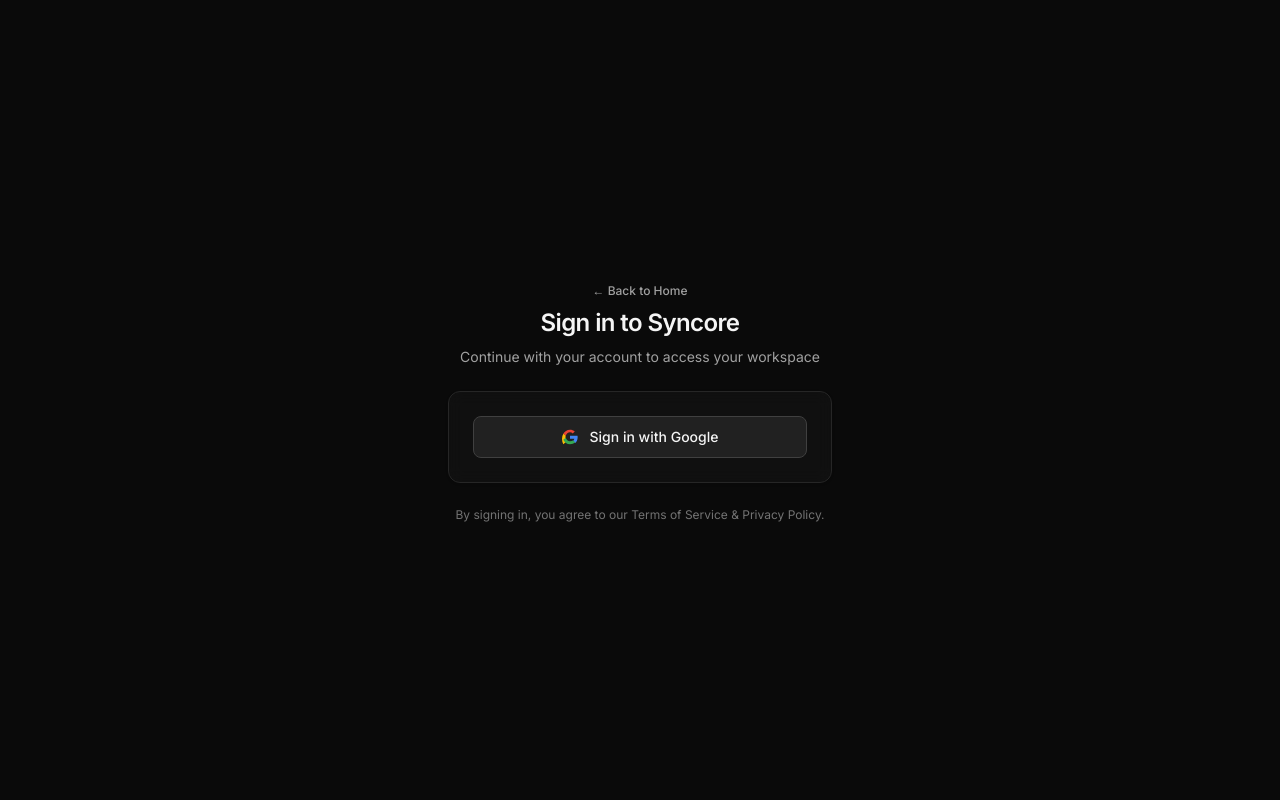
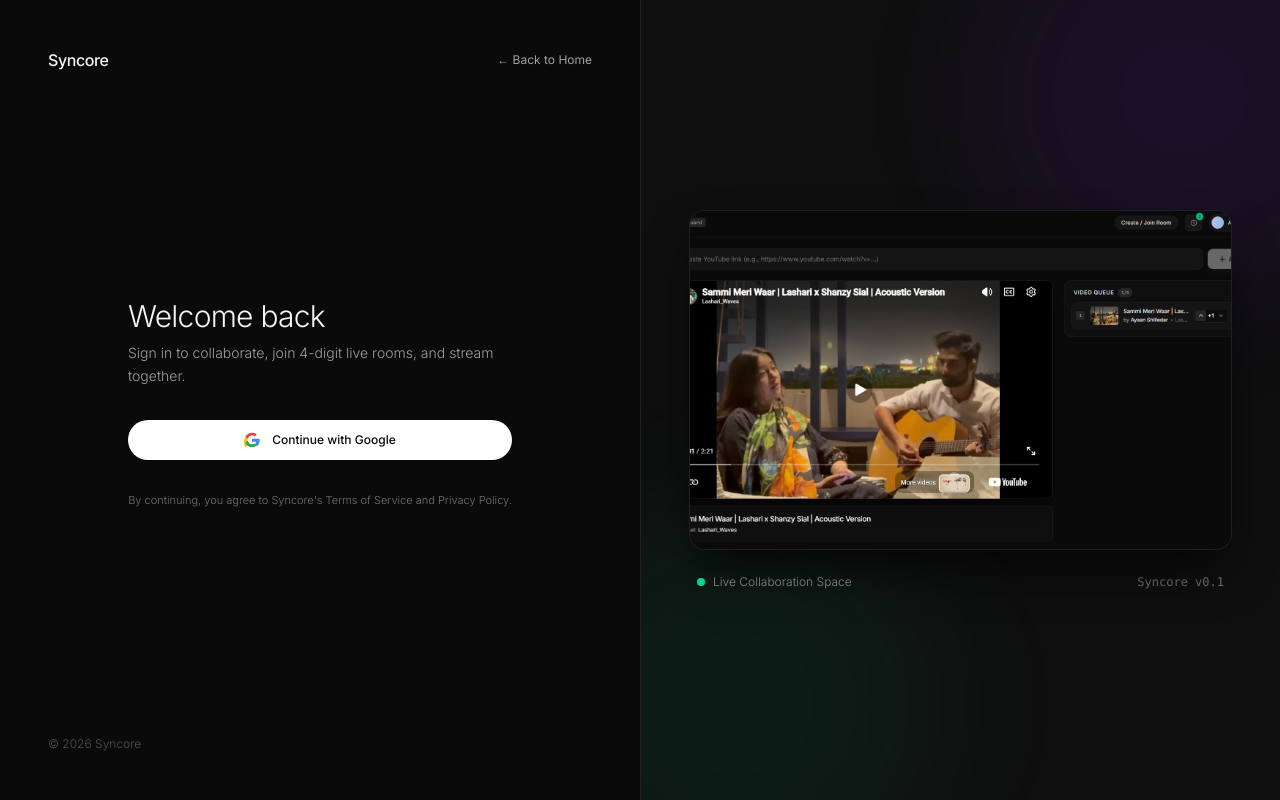
Before and after one commit to ayaanshilledar/syncore, a Next.js app in the folder syncore/: page /login in a window 1280 px wide. Built offline with nearby package versions, Linux system fonts and the light colour scheme; no server answers.

Commit message:
style: redesign login page with modern 2-column split layout and product preview

```diff
--- a/syncore/app/login/page.tsx
+++ b/syncore/app/login/page.tsx
@@ -1,6 +1,7 @@
 import { auth, signIn } from "@/lib/auth";
 import { redirect } from "next/navigation";
 import Link from "next/link";
+import Image from "next/image";
 
 export default async function LoginPage() {
   const session = await auth();
@@ -10,20 +11,34 @@
   }
 
   return (
-    <div className="flex min-h-screen flex-col items-center justify-center bg-neutral-950 px-6 py-12 text-neutral-100 selection:bg-neutral-800">
-      <div className="w-full max-w-sm space-y-6">
-        <div className="text-center space-y-2">
+    <div className="flex min-h-screen w-full bg-neutral-950 text-neutral-100 selection:bg-neutral-800 font-normal">
+      {/* Left Column: Clean Authentication Form */}
+      <div className="flex flex-1 flex-col justify-between p-6 sm:p-12 lg:w-1/2 lg:flex-initial">
+        {/* Top: Logo & Back Link */}
+        <div className="flex items-center justify-between">
+          <Link href="/" className="text-base font-medium tracking-tight text-neutral-100 hover:text-white transition">
+            Syncore
+          </Link>
           <Link
             href="/"
-            className="inline-flex items-center gap-1.5 text-xs font-medium text-neutral-400 hover:text-neutral-200 transition"
+            className="text-xs text-neutral-400 hover:text-neutral-200 transition"
           >
-            &larr; Back to Home
+            ← Back to Home
           </Link>
-          <h1 className="text-2xl font-semibold tracking-tight text-neutral-100">Sign in to Syncore</h1>
-          <p className="text-sm text-neutral-400">Continue with your account to access your workspace</p>
         </div>
 
-        <div className="rounded-xl border border-neutral-800 bg-neutral-900/50 p-6 shadow-sm backdrop-blur-sm">
+        {/* Center: Sign in content */}
+        <div className="mx-auto w-full max-w-sm py-12">
+          <div className="space-y-2 mb-8">
+            <h1 className="text-2xl font-light tracking-tight sm:text-3xl text-neutral-100">
+              Welcome back
+            </h1>
+            <p className="text-xs sm:text-sm font-light text-neutral-400 leading-relaxed">
+              Sign in to collaborate, join 4-digit live rooms, and stream together.
+            </p>
+          </div>
+
+          <div className="space-y-4">
             <form
               action={async () => {
                 "use server";
@@ -32,7 +47,7 @@
             >
               <button
                 type="submit"
-              className="flex w-full items-center justify-center gap-3 rounded-lg border border-neutral-700 bg-neutral-800/80 px-4 py-2.5 text-sm font-medium text-neutral-100 transition hover:bg-neutral-800 hover:border-neutral-600 focus:outline-none focus:ring-2 focus:ring-neutral-400"
+                className="flex w-full items-center justify-center gap-3 rounded-full bg-white px-5 py-3 text-xs font-medium text-neutral-950 transition hover:bg-neutral-200 shadow-sm cursor-pointer"
               >
                 <svg className="h-4 w-4" viewBox="0 0 24 24">
                   <path
@@ -52,14 +67,47 @@
                     d="M12 23c3.2 0 6-1.1 8-3l-3.7-2.9c-1.1.7-2.5 1.2-4.3 1.2-3 0-5.5-2.4-6.4-5.2L1.9 16C3.7 19.7 7.5 23 12 23z"
                   />
                 </svg>
-              <span>Sign in with Google</span>
+                <span>Continue with Google</span>
               </button>
             </form>
           </div>
 
-        <p className="text-center text-xs text-neutral-500">
-          By signing in, you agree to our Terms of Service & Privacy Policy.
+          <p className="mt-8 text-center text-[11px] font-light text-neutral-500 leading-relaxed">
+            By continuing, you agree to Syncore&apos;s Terms of Service and Privacy Policy.
           </p>
+        </div>
+
+        {/* Bottom: Minimal Footer */}
+        <div className="text-xs font-light text-neutral-600">
+          &copy; {new Date().getFullYear()} Syncore
+        </div>
+      </div>
+
+      {/* Right Column: Visual Product Preview (Desktop) */}
+      <div className="hidden lg:flex lg:flex-1 relative bg-neutral-900/40 border-l border-neutral-800/80 p-12 items-center justify-center overflow-hidden">
+        {/* Subtle Background Glow */}
+        <div className="absolute -top-24 -right-24 h-96 w-96 rounded-full bg-violet-600/10 blur-3xl pointer-events-none" />
+        <div className="absolute -bottom-24 -left-24 h-96 w-96 rounded-full bg-emerald-600/10 blur-3xl pointer-events-none" />
+
+        <div className="relative w-full max-w-xl">
+          <div className="relative aspect-[16/10] w-full rounded-2xl border border-neutral-800/80 bg-neutral-950/80 shadow-2xl shadow-black/80 overflow-hidden">
+            <Image
+              src="/image.png"
+              alt="Syncore Preview"
+              fill
+              priority
+              className="object-cover object-top"
+            />
+          </div>
+
+          <div className="mt-6 flex items-center justify-between px-2">
+            <div className="flex items-center gap-2">
+              <span className="h-2 w-2 rounded-full bg-emerald-400 animate-pulse" />
+              <span className="text-xs font-light text-neutral-400">Live Collaboration Space</span>
+            </div>
+            <span className="text-xs font-mono text-neutral-500">Syncore v0.1</span>
+          </div>
+        </div>
       </div>
     </div>
   );
--- a/syncore/app/page.tsx
+++ b/syncore/app/page.tsx
@@ -1,5 +1,6 @@
 import { auth } from "@/lib/auth";
 import Link from "next/link";
+import Image from "next/image";
 
 export default async function HomePage() {
   const session = await auth();
@@ -7,23 +8,23 @@
   return (
     <div className="flex min-h-screen flex-col bg-neutral-950 text-neutral-100 selection:bg-neutral-800 font-normal">
       {/* Header */}
-      <header className="flex h-16 w-full items-center justify-between border-b border-neutral-800/80 px-6 sm:px-12">
+      <header className="flex h-16 w-full items-center justify-between border-b border-neutral-800/60 px-6 sm:px-12 backdrop-blur-md">
         <div className="flex items-center">
-          <span className="text-lg font-normal tracking-tight">Syncore</span>
+          <span className="text-base font-medium tracking-tight text-neutral-100">Syncore</span>
         </div>
 
         <nav>
           {session?.user ? (
             <Link
               href="/dashboard"
-              className="rounded-full border border-neutral-700/80 bg-neutral-900 px-4 py-1.5 text-xs font-normal text-neutral-200 transition-colors hover:bg-neutral-800 hover:text-white"
+              className="rounded-full bg-white px-4 py-1.5 text-xs font-medium text-neutral-950 transition-all hover:bg-neutral-200 shadow-sm"
             >
-              Go to Dashboard
+              Dashboard
             </Link>
           ) : (
             <Link
               href="/login"
-              className="rounded-full border border-neutral-700/80 bg-neutral-900 px-4 py-1.5 text-xs font-normal text-neutral-200 transition-colors hover:bg-neutral-800 hover:text-white"
+              className="rounded-full bg-white px-4 py-1.5 text-xs font-medium text-neutral-950 transition-all hover:bg-neutral-200 shadow-sm"
             >
               Sign In
             </Link>
@@ -40,15 +41,16 @@
           </h1>
         </div>
 
-        {/* Big Minimal Image Placeholder */}
+        {/* Product Preview Image */}
         <div className="mt-10 sm:mt-14 w-full max-w-5xl">
-          <div className="relative aspect-[16/10] sm:aspect-[16/9] w-full rounded-2xl border border-neutral-800/80 bg-neutral-900/30 shadow-2xl shadow-black/60 overflow-hidden flex items-center justify-center">
-            <div className="absolute inset-0 bg-[radial-gradient(#262626_1px,transparent_1px)] [background-size:20px_20px] opacity-30" />
-            <div className="relative flex flex-col items-center justify-center text-neutral-500">
-              <span className="text-xs font-light tracking-widest uppercase text-neutral-500">
-                Product Image Placeholder
-              </span>
-            </div>
+          <div className="relative aspect-[16/10] sm:aspect-[16/9] w-full rounded-2xl border border-neutral-800/80 bg-neutral-900/40 shadow-2xl shadow-black/80 overflow-hidden">
+            <Image
+              src="/image.png"
+              alt="Syncore Preview"
+              fill
+              priority
+              className="object-cover object-top"
+            />
           </div>
         </div>
       </main>
```
Also changed, not shown: syncore/public/image.png (added), syncore/public/login)auth.png (added). Lines whose indentation alone changed are shown as unchanged.
